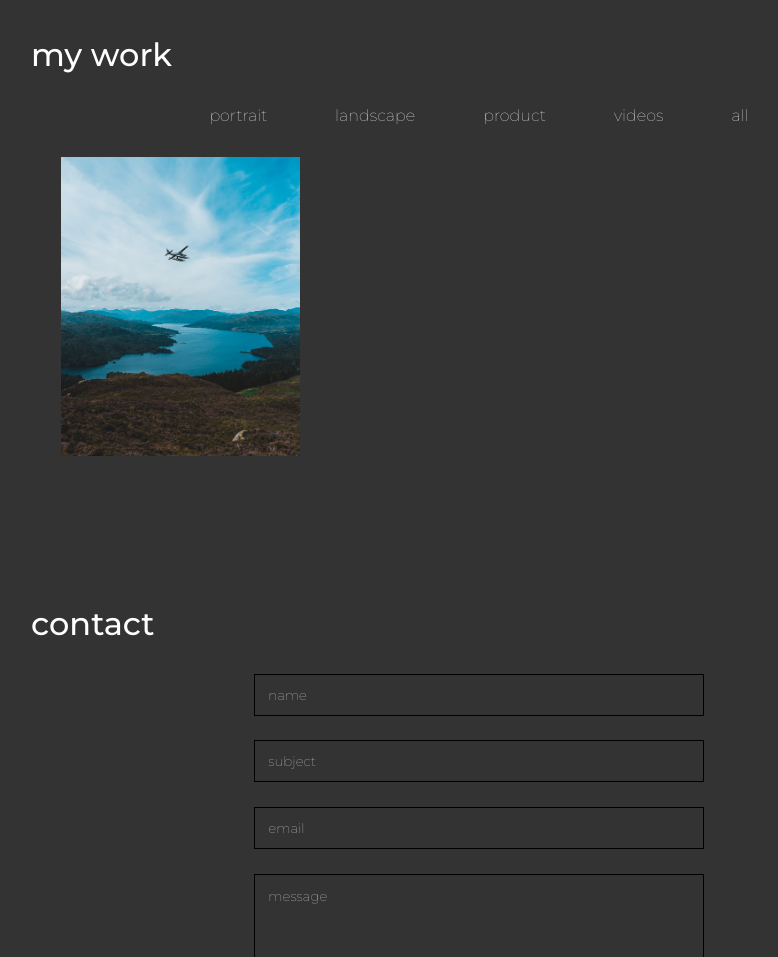
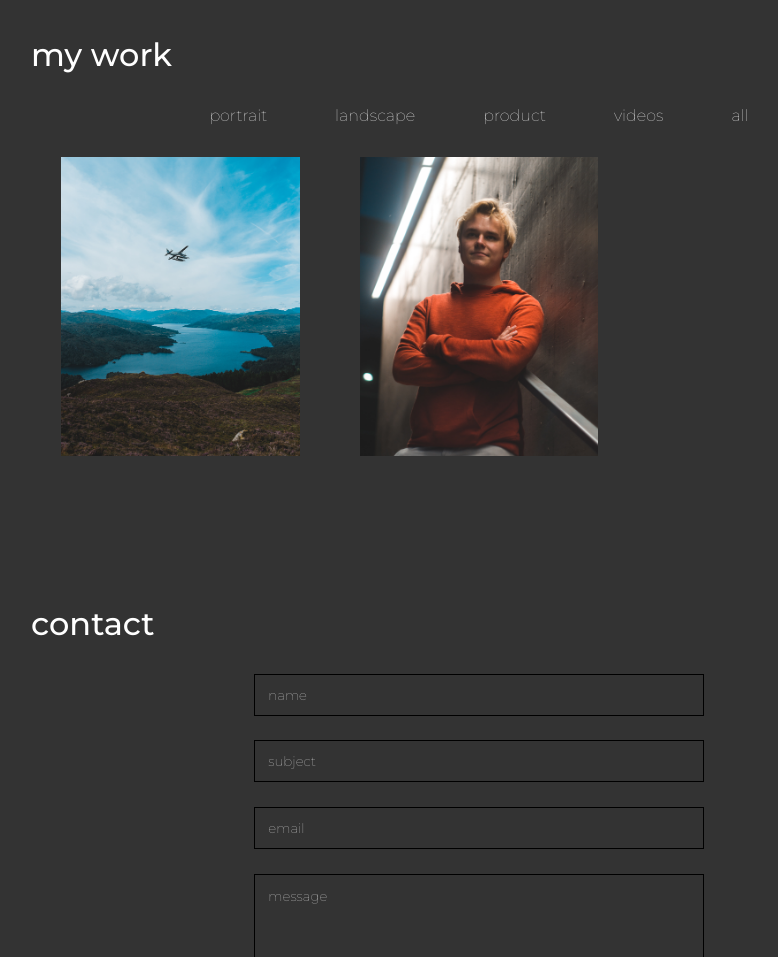
Before and after one commit to wzarek/portfolio, a plain HTML site: page html/index.html in a window 1280 px wide. Shown: the part 1589-2546 px from the top of the page, without its empty margins (161-939 px from the left). Drawn offline with nearby package versions, Linux system fonts and the light colour scheme; no server answers; a web font is replaced by a local one.

Commit message:
komentujemy dalej

```diff
--- a/html/index.html
+++ b/html/index.html
@@ -93,8 +93,8 @@
                 <span>all</span>
             </section>
             <figure><img src="../img/my-work/1.jpg" alt=""></figure>
-           <!-- <figure><img src="../img/my-work/2.JPG" alt=""></figure>
-            <figure><img src="../img/my-work/3.JPG" alt=""></figure>
+            <figure><img src="../img/my-work/2.JPG" alt=""></figure>
+            <!-- <figure><img src="../img/my-work/3.JPG" alt=""></figure>
             <figure><img src="../img/my-work/4.jpg" alt=""></figure>
             <figure><img src="../img/my-work/5.JPG" alt=""></figure>
             <figure><img src="../img/my-work/6.JPG" alt=""></figure>
```
